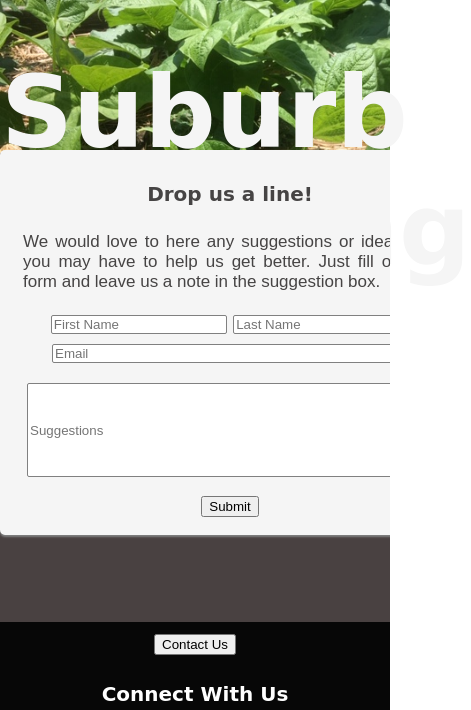
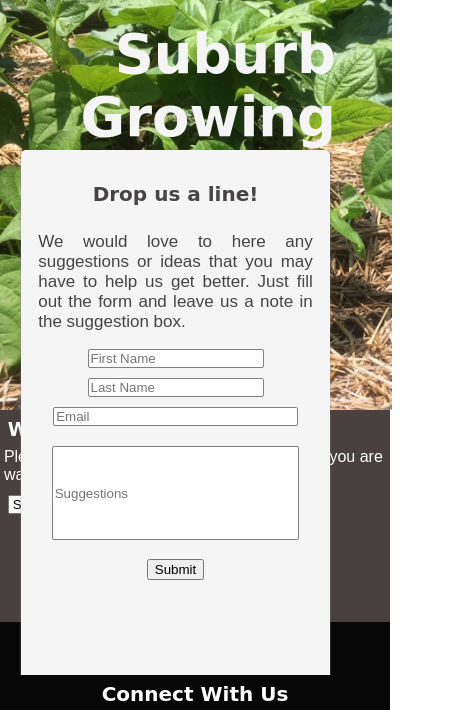
Before and after one commit to amarino1979/amarino1979.github.io, a plain HTML site: page Suburb_Growing/index.html in a window 390 px wide. Both pictures are taken after a click on the button "Contact Us". Shown: the top 710 px of the page, 471 px wide, since content can reach past the window. Drawn offline with nearby package versions, Linux system fonts and the light colour scheme; no server answers; a web font is replaced by a local one.

Commit message:
made the app mobile friendly and added @media screen for mobile

```diff
--- a/Suburb_Growing/main.css
+++ b/Suburb_Growing/main.css
@@ -154,3 +154,45 @@
     font-family: 'Muli', sans-serif;
     font-size: 17px;
 }
+
+@media screen and (max-width: 480px) {
+    #header {
+        width: 100vw;
+        background-image: 70%;
+        font-size: 170%;
+    }
+
+    /* #container {
+        margin-left: -3%;
+        margin-right: -1%;
+    } */
+
+    #container form p {
+        margin: 1%;
+    }
+
+    #modal {
+        position: fixed;
+        top: 0;
+        left: 0;
+        height: 80%;
+        width: 90%;
+        z-index: 1;
+        overflow: auto;
+        display: none;
+    }
+
+    #modal-textbox {
+        height: 103%;
+        width:  85%;
+    }
+
+    #input-box3 {
+        width: 80%;
+    }
+
+    #input-box4 {
+        width: 81%;
+
+    }
+    /* mobile */ }
```
Also changed, not shown: 1 other file.
